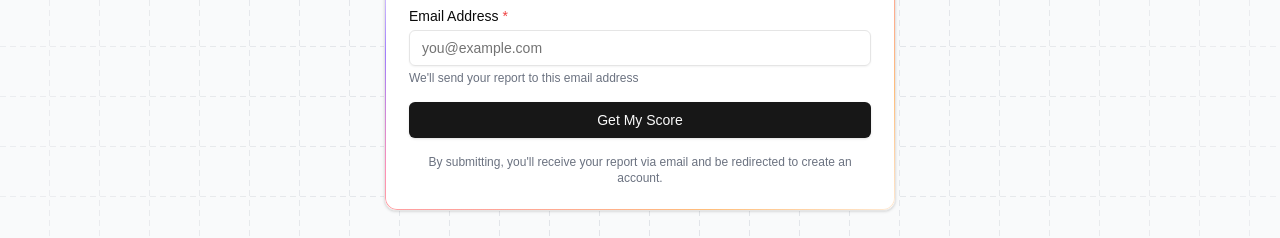
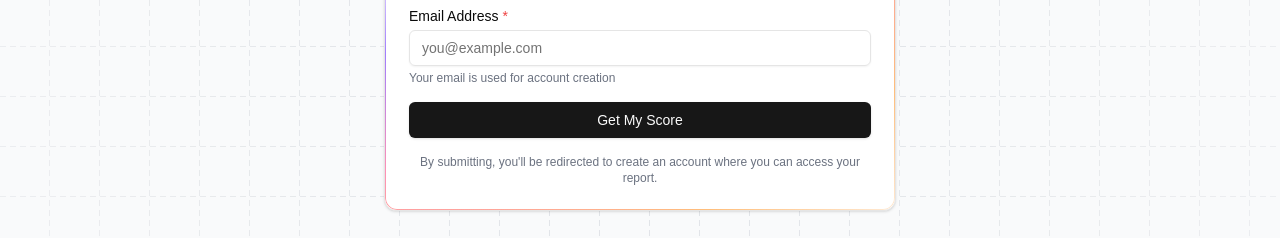
Before and after one commit to Decodingcoder/WebScore360-Order-2, a Next.js app in the folder frontend/: page / in a window 1280 px wide. Shown: the part 403-641 px from the top of the page. Built offline with nearby package versions, Linux system fonts and the light colour scheme.

Commit message:
Implement temporary workflow adjustments for WebScore360 analysis; update UI messages to reflect changes in email reporting and dashboard access due to SMTP credential unavailability.

```diff
--- a/frontend/components/HomeForm.tsx
+++ b/frontend/components/HomeForm.tsx
@@ -96,10 +96,10 @@ export default function HomeForm() {
             />
           </svg>
         </div>
-        <h3 className="text-xl font-semibold mb-2">Report Sent!</h3>
+        <h3 className="text-xl font-semibold mb-2">Analysis Started!</h3>
         <p className="text-gray-600 dark:text-gray-300 mb-4">
-          We&apos;ve emailed your website analysis report. Redirecting you to
-          sign in...
+          We&apos;re analyzing your website. Your report will be available in
+          your dashboard. Redirecting you to sign in...
         </p>
       </div>
     )
@@ -137,7 +137,7 @@ export default function HomeForm() {
           required
         />
         <p className="mt-1 text-xs text-gray-500">
-          We&apos;ll send your report to this email address
+          Your email is used for account creation
         </p>
       </div>
 
@@ -157,8 +157,8 @@ export default function HomeForm() {
       </Button>
 
       <p className="text-xs text-center text-gray-500 dark:text-gray-400">
-        By submitting, you&apos;ll receive your report via email and be
-        redirected to create an account.
+        By submitting, you&apos;ll be redirected to create an account where you
+        can access your report.
       </p>
     </form>
   )
--- a/frontend/components/dashboard/AnalyzeForm.tsx
+++ b/frontend/components/dashboard/AnalyzeForm.tsx
@@ -121,8 +121,8 @@ export default function AnalyzeForm({
         </div>
         <h3 className="text-xl font-semibold mb-2">Analysis Started!</h3>
         <p className="text-gray-600 dark:text-gray-300 mb-4">
-          We&apos;re analyzing your website. You&apos;ll see results here
-          shortly.
+          We&apos;re analyzing your website. Your report will be available in
+          the dashboard shortly.
         </p>
         <p className="text-sm text-gray-500 dark:text-gray-400">
           Refreshing page in a moment...
```
Also changed, not shown: 2 other files (tests, documents, lock files or other folders).
